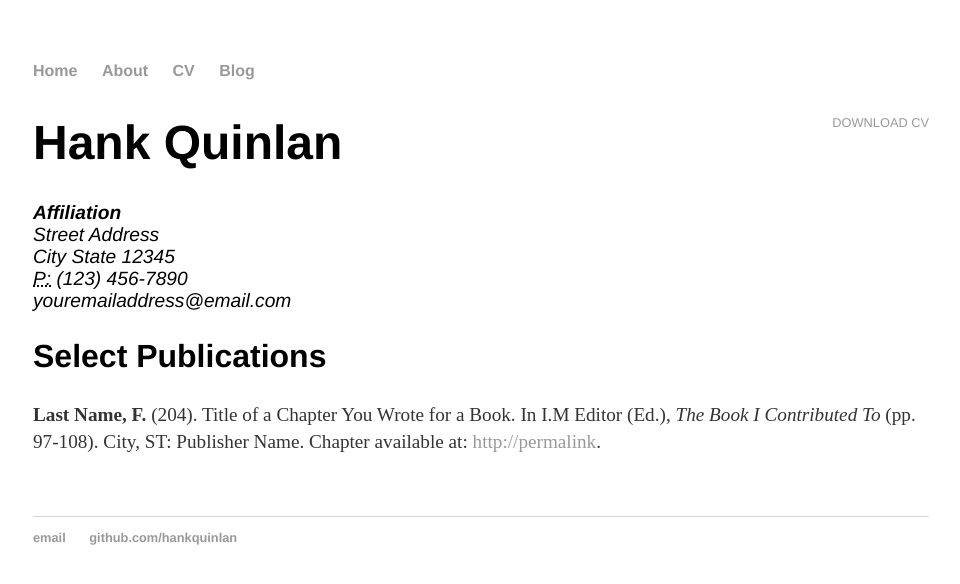
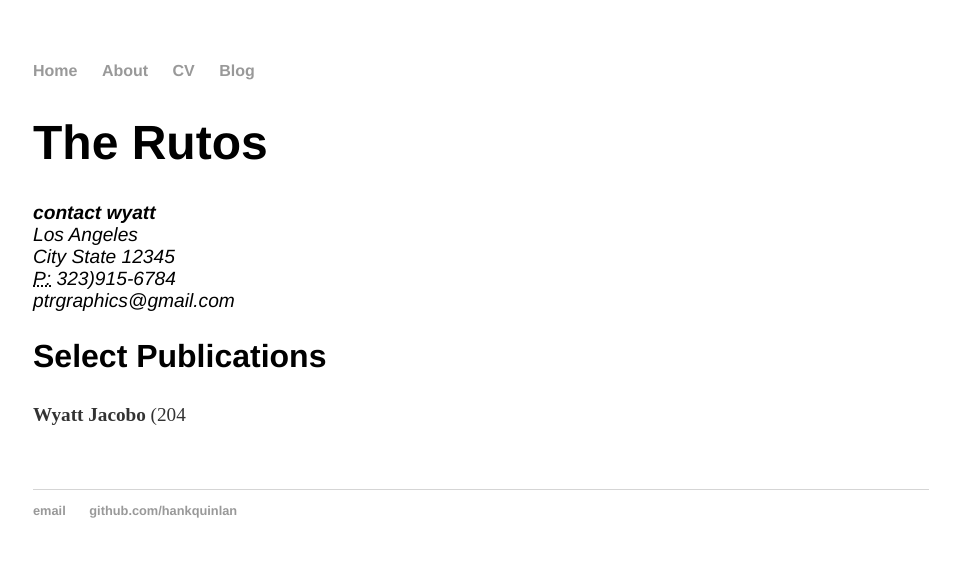
Before and after one commit to N07H1N6M4773RZ/N07H1N6M4773RZ.github.io, a Jekyll site: the page built from cv/index.html, in a window 1280 px wide. Shown: the top 584 px of the page, without its empty margins (159-1119 px from the left). Built offline with Jekyll 4.4.1, drawn with Linux system fonts in a browser that asks for light colours.

Commit message:
Update index.html

```diff
--- a/cv/index.html
+++ b/cv/index.html
@@ -1,22 +1,21 @@
 ---
 layout: default
-title: CV of Your Name
+title: Ruto
 ---
 
 	<div class="cv">
-		<a href="#" class="download" title="Download CV as PDF">Download CV</a>
-					<h1>Hank Quinlan</h1>
+		<a href="#" class="download" title=" "> </a>
+					<h1>The Rutos</h1>
 					<address>
-					<strong>Affiliation</strong><br>
-					Street Address<br>
+					<strong>contact wyatt</strong><br>
+					Los Angeles<br>
 					City State 12345<br>
-					<abbr title="phone">P:</abbr> (123) 456-7890<br>
-					<span class="obfuscate">youremailaddress@email.com</span>
+					<abbr title="phone">P:</abbr> 323)915-6784<br>
+					<span class="obfuscate">ptrgraphics@gmail.com</span>
 					</address>
 
 					<h2>Select Publications</h2>
 
-					<p><strong>Last Name, F.</strong> (204). Title of a Chapter You Wrote for a Book. In I.M Editor (Ed.), <em>The Book I Contributed To</em> (pp. 97-108). City, ST: Publisher Name. Chapter available at: <a href="#">http://permalink</a>.
-
+					<p><strong>Wyatt Jacobo</strong> (204
 
 	</div>
```
